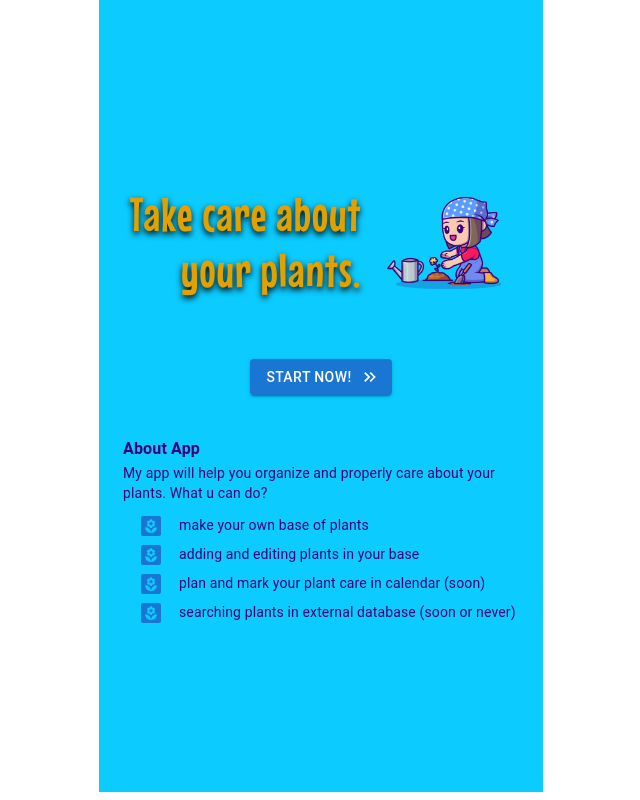
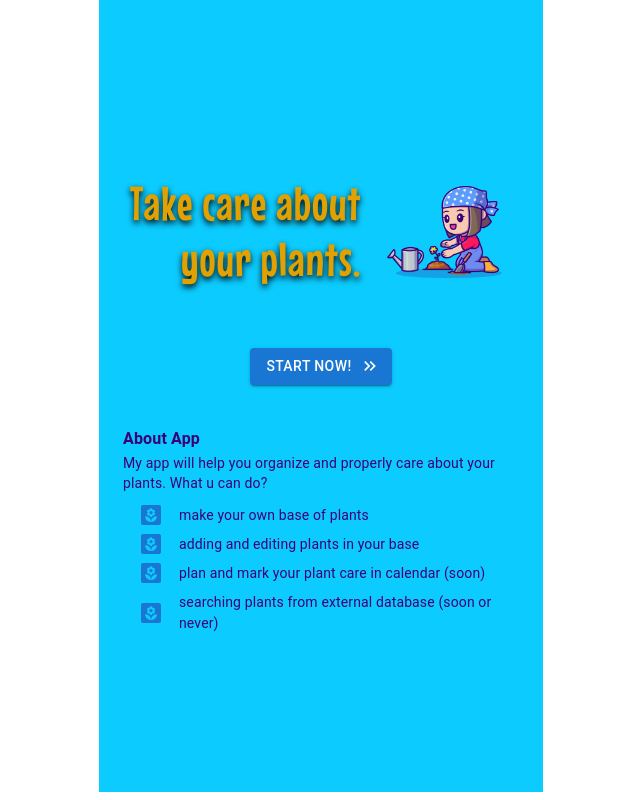
Before and after one commit to propanibutan/care-plants-app, a React (Create React App) app: page / in a window 1280 px wide. Shown: the whole page, without its empty margins (319-959 px from the left). Built offline with nearby package versions, Linux system fonts and the light colour scheme.

Commit message:
poprawka

```diff
--- a/src/pages/Home.js
+++ b/src/pages/Home.js
@@ -54,7 +54,7 @@ export default function Home(){
                             <ListItemAvatar>
                                 <YardRoundedIcon />
                             </ListItemAvatar>
-                            <ListItemText>searching plants in external database (soon or never)</ListItemText>
+                            <ListItemText>searching plants from external database (soon or never)</ListItemText>
                         </ListItem>
                     </List>
                 </Grid>
```
